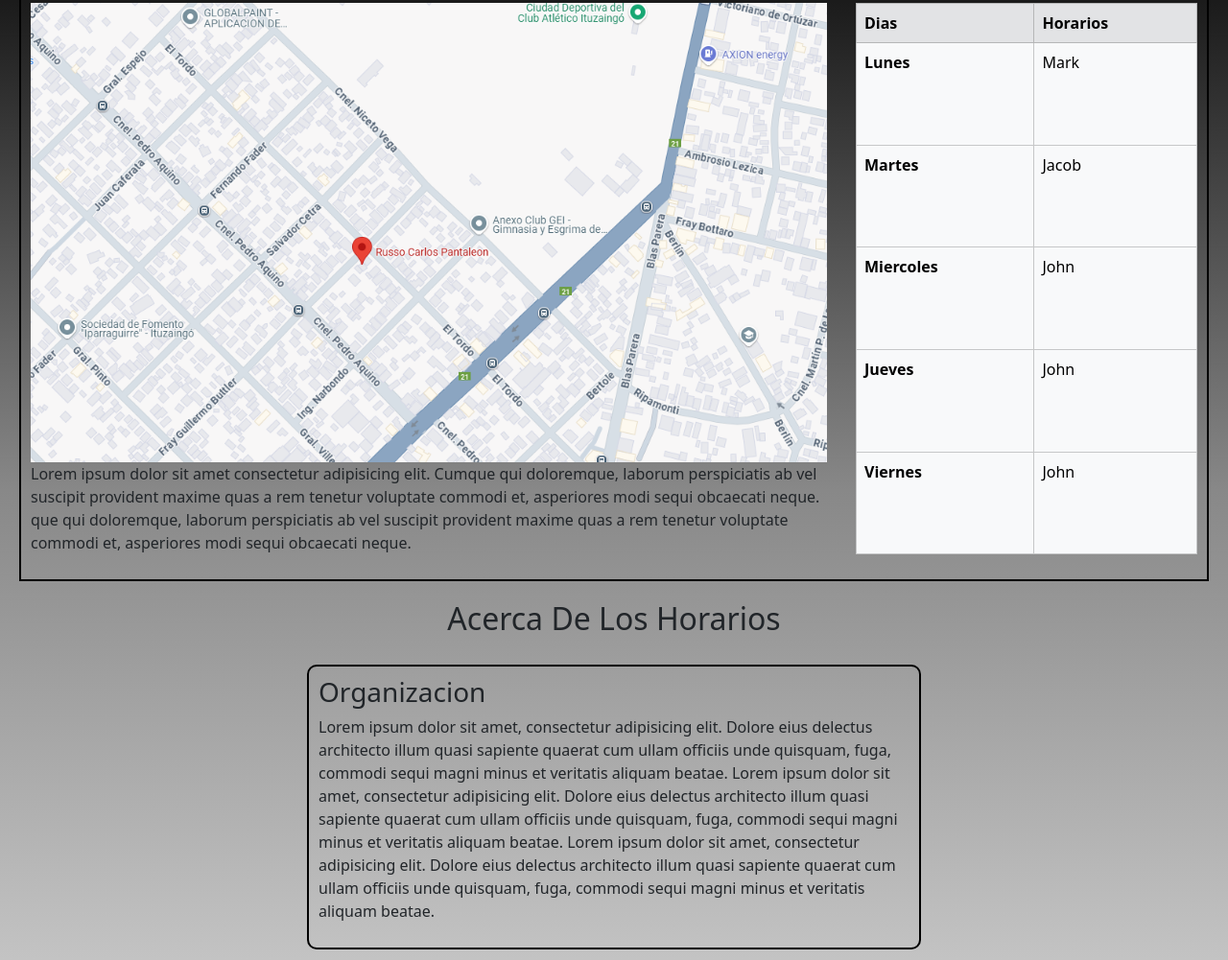
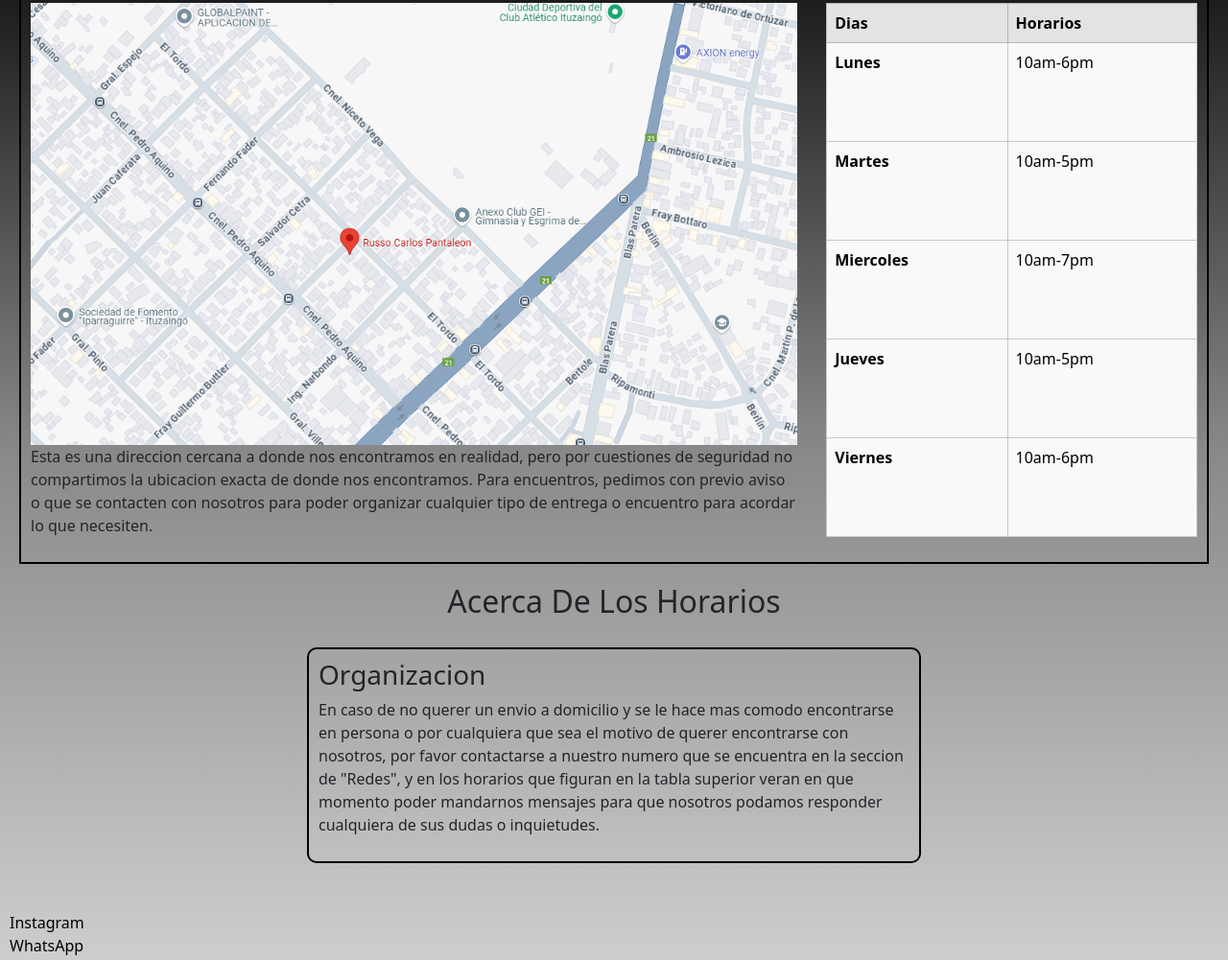
Before and after one commit to daniramos-05/Desarrollo-Web, a plain HTML site: page pages/ubicacion.html in a window 1280 px wide. Shown: the part 125-1126 px from the top of the page at 96% size. Drawn offline with nearby package versions, Linux system fonts and the light colour scheme; a web font is replaced by a local one.

Commit message:
Agregando informacion

```diff
--- a/pages/ubicacion.html
+++ b/pages/ubicacion.html
@@ -43,11 +43,10 @@
       <div class="contenedor-ubicacion-horario">
         <div class="contenedor">
           <img class="imagen-direccion" src="../assets/Img/direccion.PNG" alt="" />
-          <p class="description-direccion">Lorem ipsum dolor sit amet consectetur adipisicing elit.
-          Cumque qui doloremque, laborum perspiciatis ab vel suscipit provident maxime quas a rem tenetur voluptate commodi et,
-          asperiores modi sequi obcaecati neque.
-          que qui doloremque, laborum perspiciatis ab vel suscipit provident maxime quas a rem tenetur voluptate commodi et,
-          asperiores modi sequi obcaecati neque.</p>
+          <p class="description-direccion">Esta es una direccion cercana a donde nos encontramos en realidad,
+            pero por cuestiones de seguridad no compartimos la ubicacion exacta de donde nos encontramos.
+            Para encuentros, pedimos con previo aviso o que se contacten con nosotros para poder organizar cualquier tipo de entrega o encuentro para acordar lo que necesiten.
+          </p>
         </div>
           <table class="table table-bordered table-light">
             <thead>
@@ -58,23 +57,23 @@
               <tbody>
                 <tr>
                   <th scope="row">Lunes</th>
-                  <td>Mark</td>
+                  <td>10am-6pm</td>
                 </tr>
                 <tr>
                   <th scope="row">Martes</th>
-                  <td>Jacob</td>
+                  <td>10am-5pm</td>
                 </tr>
                 <tr>
                   <th scope="row">Miercoles</th>
-                  <td>John</td>
+                  <td>10am-7pm</td>
                 </tr>
                 <tr>
                   <th scope="row">Jueves</th>
-                  <td>John</td>
+                  <td>10am-5pm</td>
                 </tr>
                 <tr>
                   <th scope="row">Viernes</th>
-                  <td>John</td>
+                  <td>10am-6pm</td>
                 </tr>
               </tbody>
             </thead>
@@ -84,13 +83,10 @@
         <h2>Acerca De Los Horarios</h2>
         <div class="contenedor-organizacion">
           <h3>Organizacion</h3>
-          <p>Lorem ipsum dolor sit amet, consectetur adipisicing elit.
-            Dolore eius delectus architecto illum quasi sapiente quaerat cum ullam officiis unde quisquam,
-            fuga, commodi sequi magni minus et veritatis aliquam beatae. Lorem ipsum dolor sit amet, consectetur adipisicing elit.
-            Dolore eius delectus architecto illum quasi sapiente quaerat cum ullam officiis unde quisquam,
-            fuga, commodi sequi magni minus et veritatis aliquam beatae. Lorem ipsum dolor sit amet, consectetur adipisicing elit.
-            Dolore eius delectus architecto illum quasi sapiente quaerat cum ullam officiis unde quisquam,
-            fuga, commodi sequi magni minus et veritatis aliquam beatae.</p>
+          <p>En caso de no querer un envio a domicilio y se le hace mas comodo encontrarse en persona o por cualquiera que sea el motivo de querer
+            encontrarse con nosotros, por favor contactarse a nuestro numero que se encuentra en la seccion de "Redes", y en los horarios que figuran en la tabla superior veran en
+            que momento poder mandarnos mensajes para que nosotros podamos responder cualquiera de sus dudas o inquietudes.
+          </p>
         </div>
       </div>
     </header>
```
Also changed, not shown: index.html (+8 -8 lines).
